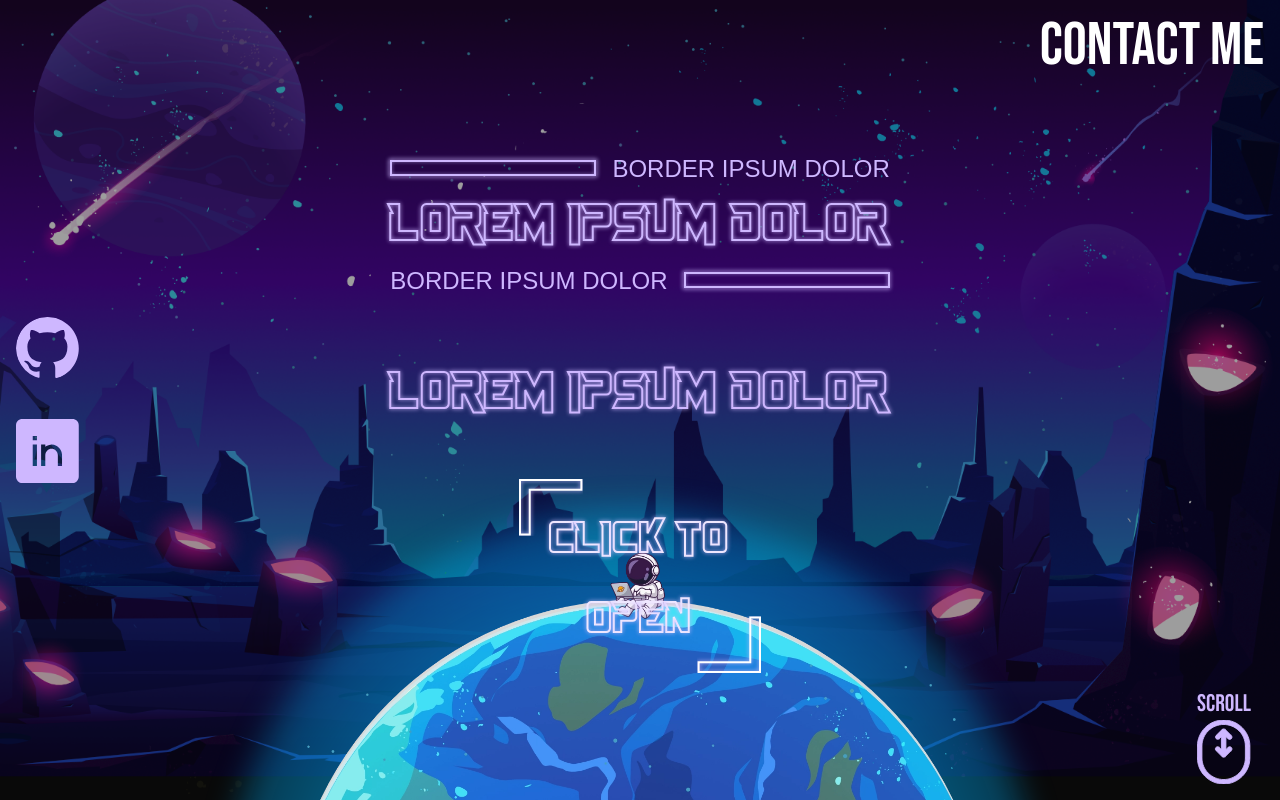
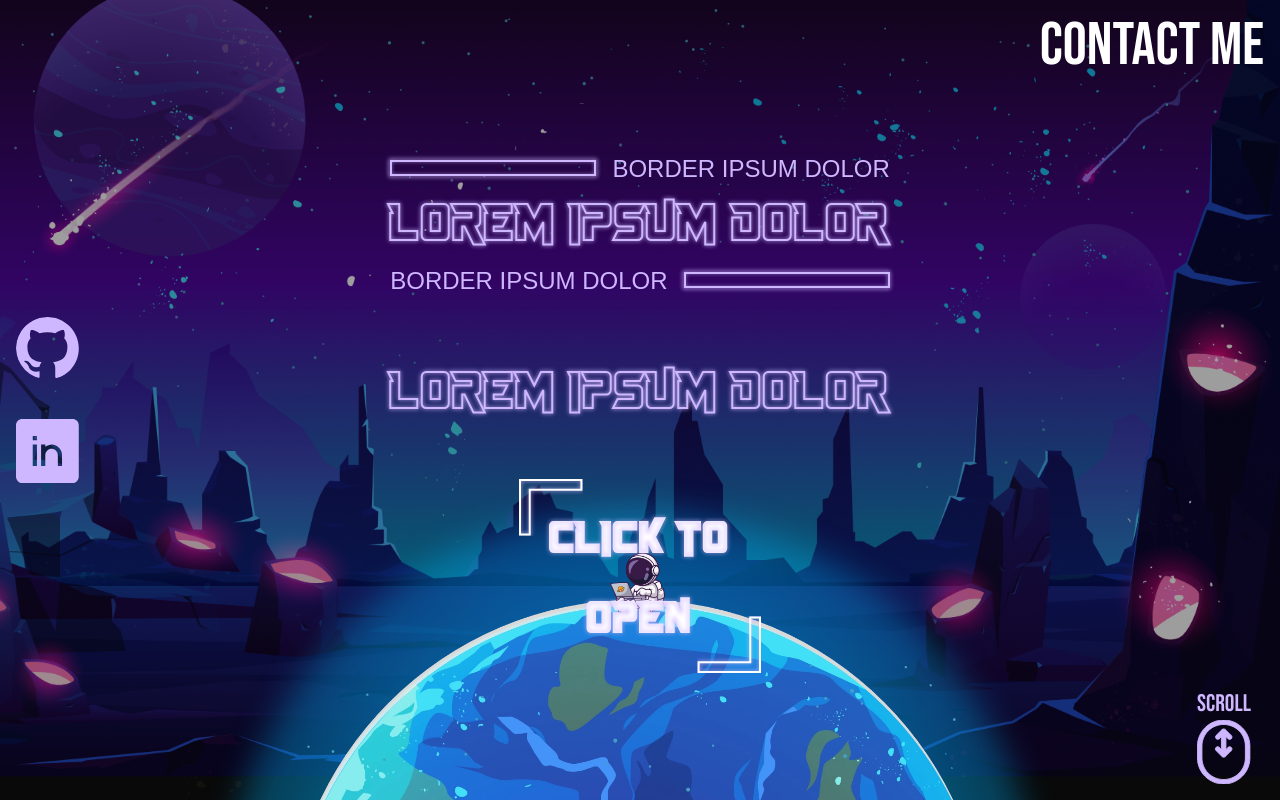
Before and after one commit to O-K-G/consolelog.me, a Next.js app: page / in a window 1280 px wide. Shown: the top 800 px of the page. Built offline with nearby package versions, Linux system fonts and the light colour scheme; a web font is replaced by a local one.

Commit message:
fix: black text in some devices with identical browsers

```diff
--- a/src/components/shared/title/AlternatingButtons.tsx
+++ b/src/components/shared/title/AlternatingButtons.tsx
@@ -11,7 +11,7 @@ export function AlternatingButtons({
   alternativeLabel,
 }: AlternatingButtonsProps) {
   const buttonsClassNames =
-    'transition-1000 center-elements size-full absolute top-0 bottom-0 left-0 right-0 my-auto overflow-hidden outline-none';
+    'transition-1000 text-white center-elements size-full absolute top-0 bottom-0 left-0 right-0 my-auto overflow-hidden outline-none';
   const disabledButtonsClassName =
     'opacity-0 pointer-events-none select-none h-0 border-y border-white';
 
```
